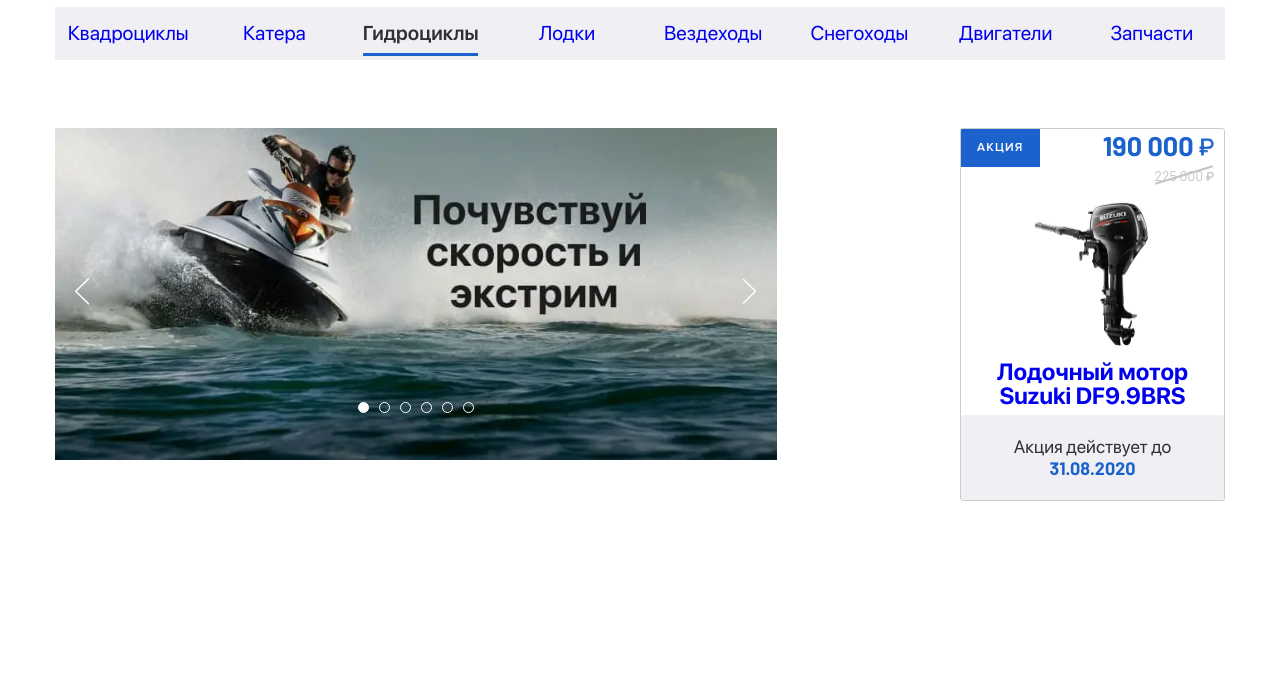
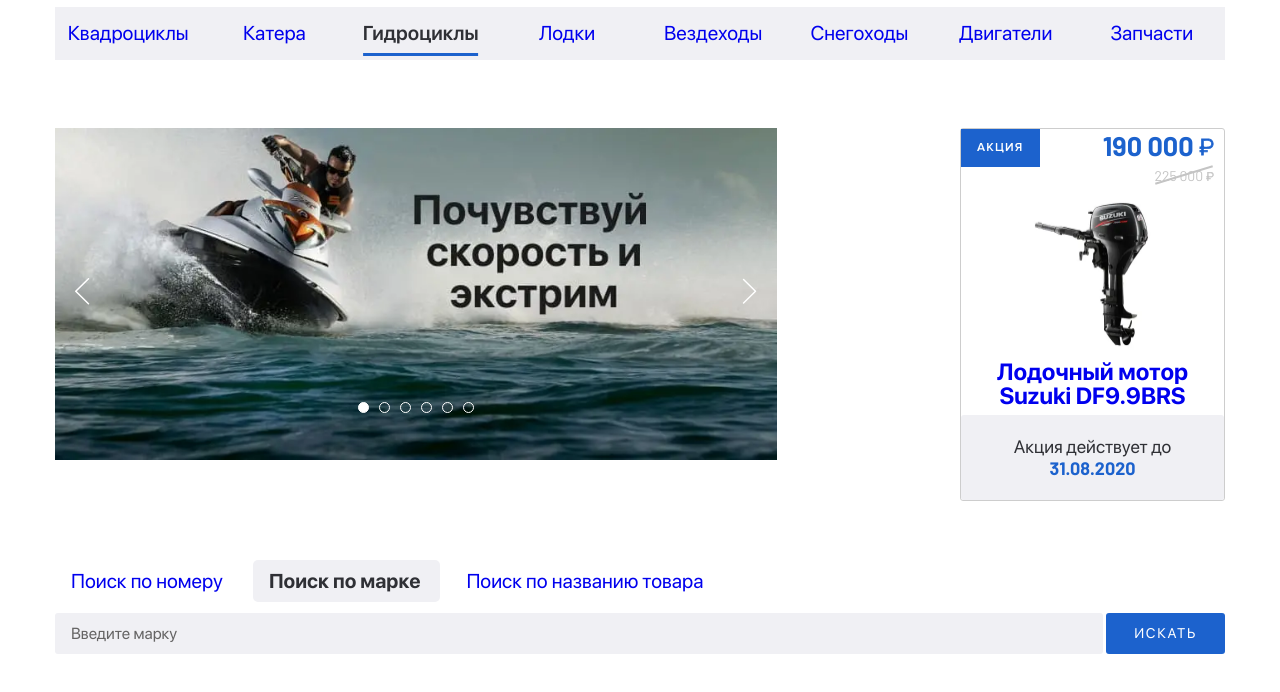
Before and after one commit to minusvetal/shop_0_to_1, a website: page shop_0_to_1/index.html in a window 1280 px wide. Shown: the part 124-816 px from the top of the page. Drawn offline with nearby package versions, Linux system fonts and the light colour scheme; files whose address does not match are found by name.

Commit message:
end tabs-search

```diff
--- a/#src/js/script.js
+++ b/#src/js/script.js
@@ -1,5 +1,6 @@
-@@include('webp.js');
-@@include('slick.min.js');
+// @ts-nocheck
+@@include('webp.js')
+@@include('slick.min.js')
 
 $(document).ready(function(){
   $('.banner-slider__wrapper').slick({
@@ -8,3 +9,11 @@ $(document).ready(function(){
     nextArrow: '<button class="banner-slider__btn banner-slider__btnnext"><svg class="icon icon-arrow"><use href="img/icons/icons.svg#arrow-right"></use></svg></button>',
   });
 });
+
+$('.tabs-search__item').on('click', function (e) {
+  e.preventDefault();
+  $('.tabs-search__item').removeClass('tabs-search__item--active');
+  $('.tabs-search__content-item').removeClass('tabs-search__content-item--active');
+  $(this).addClass('tabs-search__item--active');
+  $($(this).attr('href')).addClass('tabs-search__content-item--active');
+})
--- a/#src/scss/_tabs-search.scss
+++ b/#src/scss/_tabs-search.scss
@@ -0,0 +1,80 @@
+.tabs-search {
+	@include adaptiv-value("padding-bottom", 77, 55, 0);
+
+	// .tabs-search__inner
+
+	// .tabs-search__tabs
+
+	&__tabs {
+		@include adaptiv-value("margin-bottom", 25, 12, 0);
+	}
+
+	// .tabs-search__item
+
+	&__item {
+		@include adaptiv-value("padding-bottom", 11, 6, 0);
+		@include adaptiv-value("padding-top", 11, 6, 0);
+		@include adaptiv-value("padding-left", 20, 10, 0);
+		@include adaptiv-value("padding-right", 20, 10, 0);
+		border-radius: 5px;
+		margin-right: 10px;
+		&--active {
+			font-weight: 900;
+			font-size: 20px;
+			line-height: 24px;
+			text-align: center;
+			color: #2f3035;
+			background: $light-gray;
+		}
+		&:hover {
+			color: #2f3035;
+			background: $light-gray;
+		}
+	}
+
+	&__content-item {
+		display: none;
+
+		&--active {
+			display: block;
+		}
+	}
+
+	&__form {
+		display: flex;
+	}
+	// .tabs-search__input
+
+	&__input {
+		width: 100%;
+		@include adaptiv-value("padding-bottom", 11, 6, 0);
+		@include adaptiv-value("padding-top", 11, 6, 0);
+		@include adaptiv-value("padding-left", 20, 10, 0);
+		@include adaptiv-value("padding-right", 20, 10, 0);
+		background: $light-gray;
+		border-radius: 3px;
+		font-size: 16px;
+		line-height: 19px;
+		&::placeholder {
+			color: #656464;
+		}
+	}
+
+	// .tabs-search__btn
+
+	&__btn {
+		font-size: 14px;
+		line-height: 17px;
+		letter-spacing: 0.12em;
+		text-transform: uppercase;
+		text-align: center;
+		color: $white;
+		background: $accent;
+		border-radius: 3px;
+		@include adaptiv-value("padding-bottom", 16, 6, 0);
+		@include adaptiv-value("padding-top", 16, 6, 0);
+		@include adaptiv-value("padding-left", 40, 10, 0);
+		@include adaptiv-value("padding-right", 40, 10, 0);
+		margin-left: 3px;
+	}
+}
--- a/package.json
+++ b/package.json
@@ -11,6 +11,7 @@
 	"devDependencies": {
 		"@babel/core": "^7.15.0",
 		"@babel/preset-env": "^7.15.0",
+		"@types/jquery": "^3.5.6",
 		"browser-sync": "^2.27.5",
 		"del": "^6.0.0",
 		"gulp": "^4.0.2",
--- a/shop_0_to_1/index.html
+++ b/shop_0_to_1/index.html
@@ -183,7 +183,43 @@
     <!-- /.container -->
 </section>
 <!-- /.banner-section -->
-
+    <section class="tabs-search">
+    <div class="container">
+        <div class="tabs-search__inner">
+            <div class="tabs-search__tabs">
+                <a class="tabs-search__item" href="#tab-1">
+                    Поиск по номеру
+                </a>
+                <a class="tabs-search__item tabs-search__item--active" href="#tab-2">
+                    Поиск по марке
+                </a>
+                <a class="tabs-search__item" href="#tab-3">
+                    Поиск по названию товара
+                </a>
+            </div>
+            <div class="tabs-search__content">
+                <div class="tabs-search__content-item" id="tab-1">
+                    <form class="tabs-search__form" action="#">
+                        <input type="text" class="tabs-search__input" placeholder="Введите номер ">
+                        <button class="tabs-search__btn" type="submit">искать</button>
+                    </form>
+                </div>
+                <div class="tabs-search__content-item tabs-search__content-item--active" id="tab-2">
+                    <form class="tabs-search__form" action="#">
+                        <input type="text" class="tabs-search__input" placeholder="Введите марку ">
+                        <button class="tabs-search__btn" type="submit">искать</button>
+                    </form>
+                </div>
+                <div class="tabs-search__content-item" id="tab-3">
+                    <form class="tabs-search__form" action="#">
+                        <input type="text" class="tabs-search__input" placeholder="Введите название товара ">
+                        <button class="tabs-search__btn" type="submit">искать</button>
+                    </form>
+                </div>
+            </div>
+        </div>
+    </div>
+</section>
 
 
   </main>
```
Also changed, not shown: #src/_tabs-search.html (+37 -0 lines), shop_0_to_1/css/style.css, shop_0_to_1/css/style.min.css, shop_0_to_1/js/script.js, shop_0_to_1/js/script.min.js, 1 other file.
